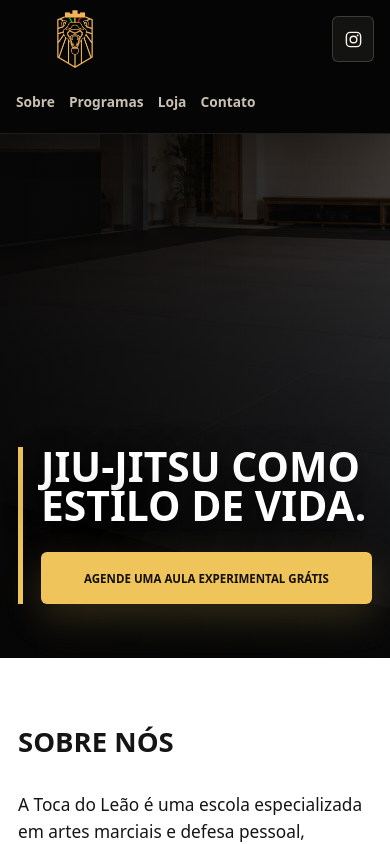
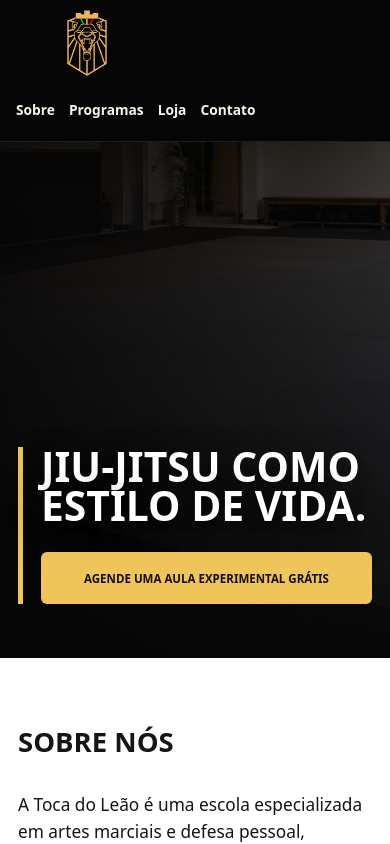
Before and after one commit to ederrabelo/tocadoleao-landingpage, a React (Vite) app: page / in a window 390 px wide. Shown: the top 844 px of the page. Built offline with nearby package versions, Linux system fonts and the light colour scheme.

Commit message:
Ajusta estilo dos botões e tamanho do header pra comportar a logo maior

```diff
--- a/src/App.css
+++ b/src/App.css
@@ -37,9 +37,9 @@
   display: grid;
   grid-template-columns: auto 1fr auto;
   align-items: center;
-  gap: 22px;
-  min-height: 96px;
-  padding: 10px max(24px, calc((100vw - 1180px) / 2));
+  gap: 28px;
+  min-height: 116px;
+  padding: 12px max(24px, calc((100vw - 1180px) / 2));
   border-bottom: 1px solid rgba(248, 244, 234, 0.1);
   background: var(--bg);
   box-shadow: 0 12px 30px rgba(0, 0, 0, 0.24);
@@ -48,8 +48,8 @@
 .logo-link {
   display: inline-flex;
   align-items: center;
-  width: 178px;
-  height: 76px;
+  width: 218px;
+  height: 92px;
 }
 
 .logo-link img {
@@ -62,7 +62,7 @@
 .main-nav {
   display: flex;
   justify-content: center;
-  gap: 28px;
+  gap: 32px;
 }
 
 .main-nav a,
@@ -71,39 +71,15 @@
 }
 
 .main-nav a {
-  position: relative;
   padding: 10px 0;
-  color: var(--text-muted);
-  font-size: 0.94rem;
-  font-weight: 700;
+  color: var(--text);
+  font-size: 1rem;
+  font-weight: 800;
   text-decoration: none;
-  transition:
-    color 180ms ease,
-    opacity 180ms ease;
 }
 
 .main-nav a:hover {
-  color: var(--text);
-}
-
-.main-nav a::after {
-  position: absolute;
-  left: 0;
-  right: 0;
-  bottom: 3px;
-  height: 2px;
-  background: var(--gold);
-  content: '';
-  opacity: 0;
-  transform: scaleX(0.2);
-  transition:
-    opacity 180ms ease,
-    transform 180ms ease;
-}
-
-.main-nav a:hover::after {
-  opacity: 1;
-  transform: scaleX(1);
+  color: var(--gold);
 }
 
 .header-actions {
@@ -113,38 +89,23 @@
   gap: 10px;
 }
 
-.button,
-.icon-button {
+.button {
   display: inline-flex;
   align-items: center;
   justify-content: center;
+  gap: 10px;
   min-height: 46px;
+  padding: 0 18px;
   border: 1px solid transparent;
   border-radius: 6px;
-  font-weight: 800;
-  text-decoration: none;
-  transition:
-    border-color 180ms ease,
-    background 180ms ease,
-    color 180ms ease,
-    transform 180ms ease;
-}
-
-.button:hover,
-.icon-button:hover {
-  transform: translateY(-1px);
-}
-
-.button {
-  gap: 10px;
-  padding: 0 18px;
   background: var(--surface-light);
   color: var(--text);
   font-size: 0.88rem;
+  font-weight: 800;
+  text-decoration: none;
 }
 
-.button svg,
-.icon-button svg {
+.button svg {
   width: 19px;
   height: 19px;
   flex: 0 0 auto;
@@ -162,7 +123,6 @@
   padding: 0 22px;
   background: var(--gold);
   color: #151007;
-  box-shadow: 0 14px 38px rgba(239, 196, 90, 0.18);
 }
 
 .button-primary:hover,
@@ -173,7 +133,6 @@
 .button-whatsapp {
   background: #25d366;
   color: #082b16;
-  box-shadow: 0 14px 38px rgba(37, 211, 102, 0.2);
 }
 
 .button-whatsapp:hover {
@@ -187,21 +146,8 @@
 }
 
 .button-secondary:hover {
-  border-color: rgba(239, 196, 90, 0.5);
-  background: rgba(239, 196, 90, 0.1);
-}
-
-.icon-button {
-  width: 42px;
-  height: 42px;
-  color: var(--text);
   border-color: rgba(248, 244, 234, 0.18);
-  background: rgba(248, 244, 234, 0.06);
-}
-
-.icon-button:hover {
-  border-color: rgba(239, 196, 90, 0.55);
-  color: var(--gold-strong);
+  background: rgba(248, 244, 234, 0.1);
 }
 
 .hero-section {
@@ -261,7 +207,7 @@
   --section-line: var(--line);
   --section-shadow: var(--shadow);
 
-  scroll-margin-top: 104px;
+  scroll-margin-top: 124px;
   padding: 96px 24px;
   background: var(--section-bg);
   color: var(--section-text);
@@ -596,9 +542,9 @@
 
 .section-white .button-secondary:hover,
 .section-light .button-secondary:hover {
-  border-color: var(--gold-dark);
-  background: #000000;
-  color: var(--gold-strong);
+  border-color: #4a4a4a;
+  background: #353535;
+  color: #ffffff;
 }
 
 @media (max-width: 980px) {
@@ -606,7 +552,7 @@
     grid-template-columns: auto auto;
     justify-content: space-between;
     gap: 14px;
-    min-height: 112px;
+    min-height: 136px;
   }
 
   .main-nav {
@@ -616,6 +562,10 @@
     gap: 18px;
     overflow-x: auto;
     padding-bottom: 2px;
+  }
+
+  .section {
+    scroll-margin-top: 182px;
   }
 
   .hero-section {
@@ -649,8 +599,8 @@
   }
 
   .logo-link {
-    width: 138px;
-    height: 64px;
+    width: 158px;
+    height: 72px;
   }
 
   .button-small {
@@ -766,8 +716,8 @@
   }
 
   .logo-link {
-    width: 118px;
-    height: 58px;
+    width: 142px;
+    height: 66px;
   }
 
   .section-kicker {
--- a/src/App.tsx
+++ b/src/App.tsx
@@ -172,15 +172,6 @@ function App() {
         </nav>
 
         <div className="header-actions">
-          <a
-            className="icon-button"
-            href={instagramUrl}
-            aria-label="Instagram"
-            target="_blank"
-            rel="noreferrer"
-          >
-            <InstagramIcon />
-          </a>
           <a className="button button-small" href={scheduleWhatsappUrl} target="_blank" rel="noreferrer">
             Agendar aula grátis
           </a>
```
